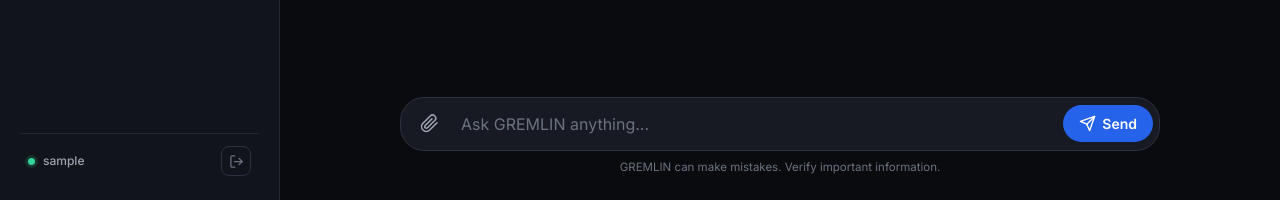
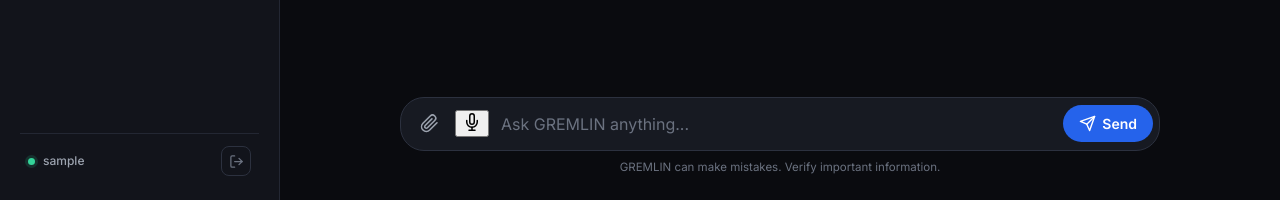
Before and after one commit to Gremlin-dev-dev/gremlin, a Flask app: page / in a window 1280 px wide. Shown: the part 600-800 px from the top of the page. Run offline with Flask 3, Linux system fonts and the light colour scheme; the visitor is signed in with stand-in values (Sample User, id 1); data that the repository does not hold is empty; some libraries are stand-ins or nearby versions.

Commit message:
Refactor input elements in index.html

```diff
--- a/templates/index.html
+++ b/templates/index.html
@@ -78,8 +78,11 @@
                     <svg width="19" height="19" viewBox="0 0 24 24" fill="none" stroke="currentColor" stroke-width="2" stroke-linecap="round" stroke-linejoin="round"><path d="M21.44 11.05l-9.19 9.19a6 6 0 0 1-8.49-8.49l9.19-9.19a4 4 0 0 1 5.66 5.66l-9.2 9.19a2 2 0 0 1-2.83-2.83l8.49-8.48"></path></svg>
                     <span class="file-badge"></span>
                 </label>
+<input type="file" id="image" accept="image/*" hidden>
 
-                <input type="file" id="image" accept="image/*" hidden>
+<button class="mic-btn" id="mic-btn" aria-label="Voice input" type="button">
+    <svg width="18" height="18" viewBox="0 0 24 24" fill="none" stroke="currentColor" stroke-width="2" stroke-linecap="round" stroke-linejoin="round"><path d="M12 1a3 3 0 0 0-3 3v8a3 3 0 0 0 6 0V4a3 3 0 0 0-3-3z"></path><path d="M19 10v2a7 7 0 0 1-14 0v-2"></path><line x1="12" y1="19" x2="12" y2="23"></line><line x1="8" y1="23" x2="16" y2="23"></line></svg>
+</button>
 
 <input
     id="message"
```
Lines whose indentation alone changed are shown as unchanged.
